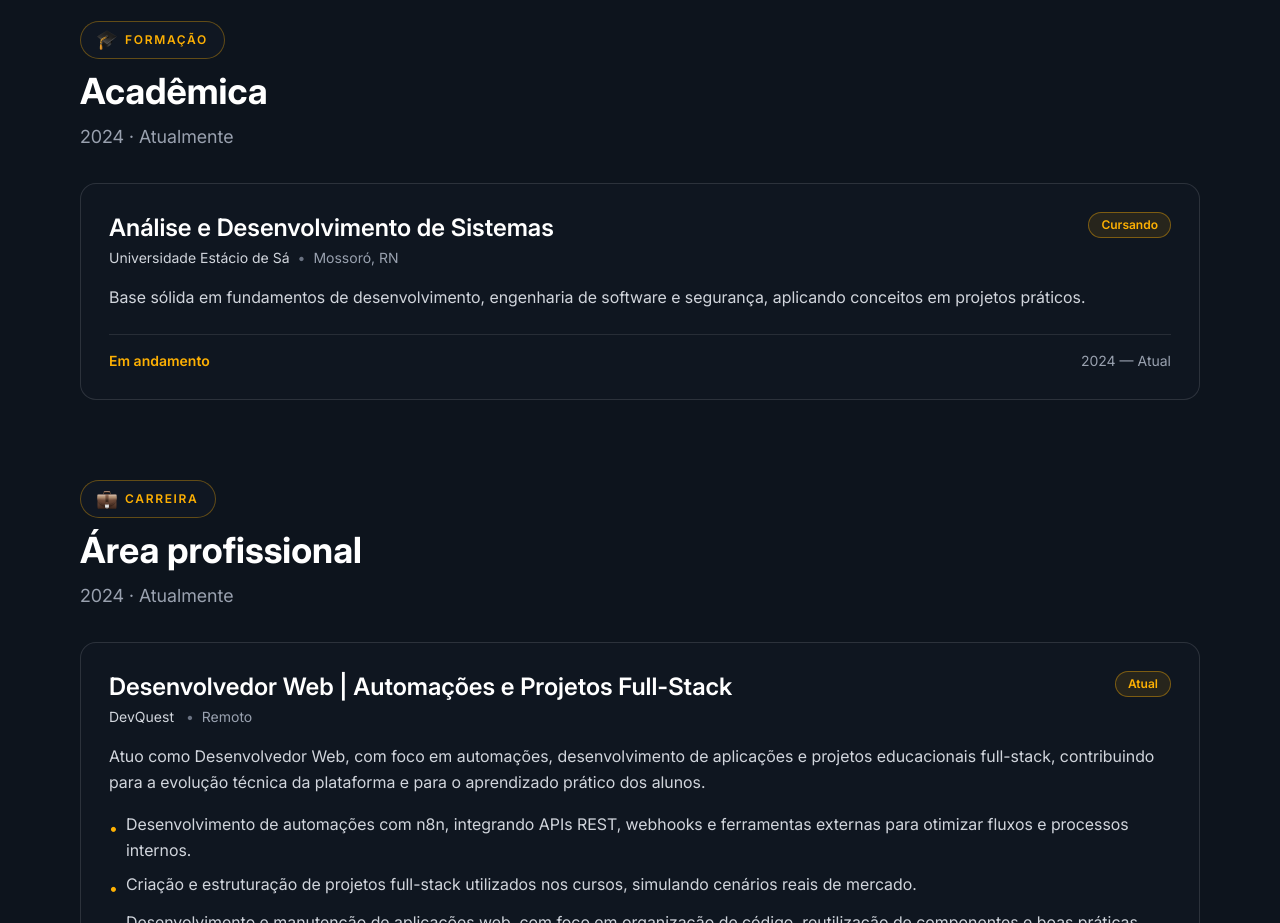
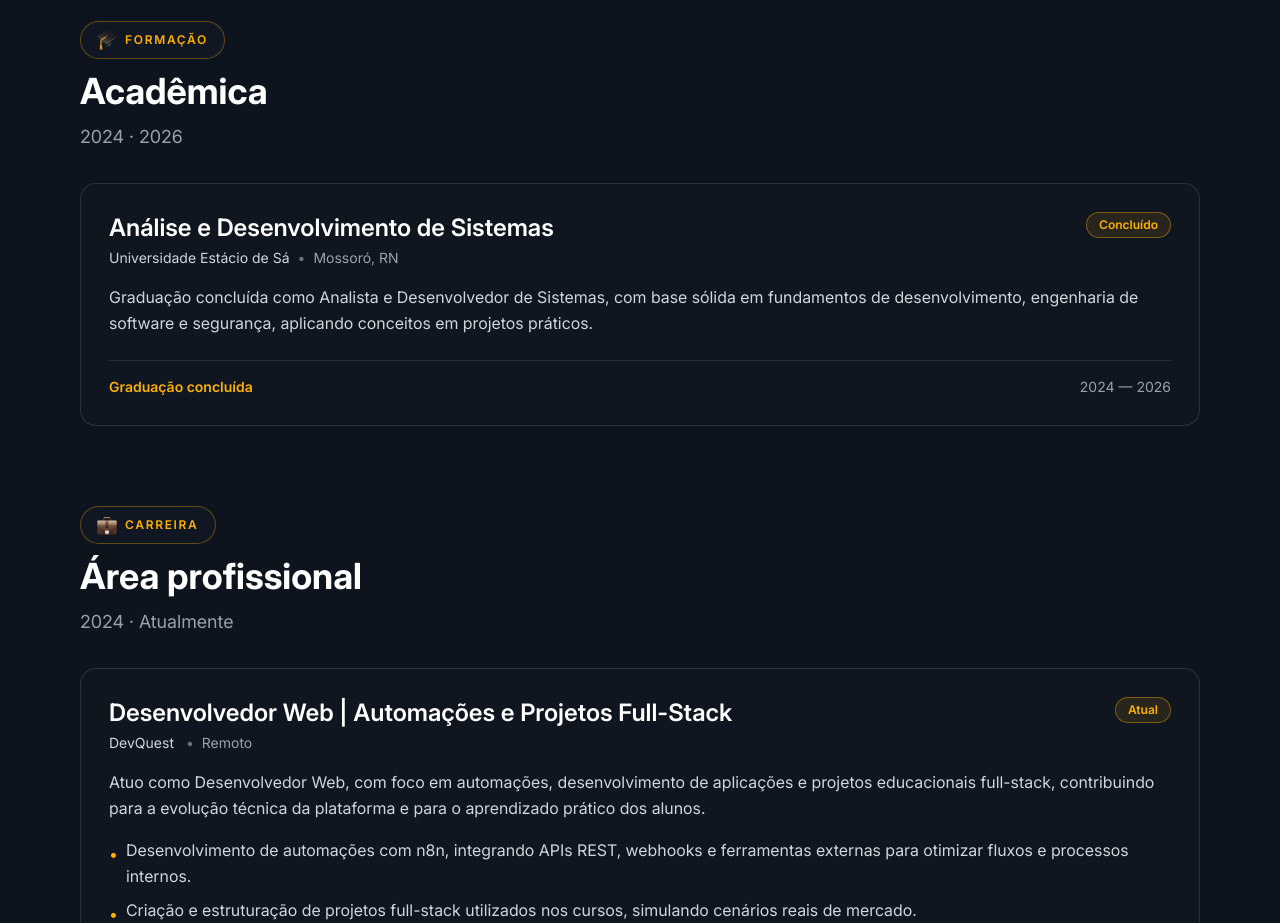
Before and after one commit to eracksonsouza/new-portfolio, a Next.js app: page / in a window 1280 px wide. Shown: the part 1260-2183 px from the top of the page. Built offline with nearby package versions, Linux system fonts and the light colour scheme; no server answers.

Commit message:
fix: update education section details to reflect completed degree and correct timeline

```diff
--- a/src/components/educacion-section.tsx
+++ b/src/components/educacion-section.tsx
@@ -19,11 +19,11 @@ const defaultEducation: EducationItem[] = [
     title: "Análise e Desenvolvimento de Sistemas",
     institution: "Universidade Estácio de Sá",
     location: "Mossoró, RN",
-    period: "2024 — Atual",
-    duration: "Em andamento",
-    status: "Cursando",
+    period: "2024 — 2026",
+    duration: "Graduação concluída",
+    status: "Concluído",
     description:
-      "Base sólida em fundamentos de desenvolvimento, engenharia de software e segurança, aplicando conceitos em projetos práticos.",
+      "Graduação concluída como Analista e Desenvolvedor de Sistemas, com base sólida em fundamentos de desenvolvimento, engenharia de software e segurança, aplicando conceitos em projetos práticos.",
   },
 ];
 
@@ -47,7 +47,7 @@ const EducationSection = ({
           <h2 id="education-title" className="text-3xl font-bold text-white md:text-4xl">
             Acadêmica
           </h2>
-          <p className="text-base text-gray-400 md:text-lg">2024 · Atualmente</p>
+          <p className="text-base text-gray-400 md:text-lg">2024 · 2026</p>
         </header>
 
         <div className="space-y-5">
```
